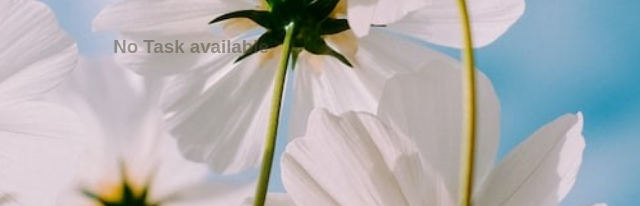
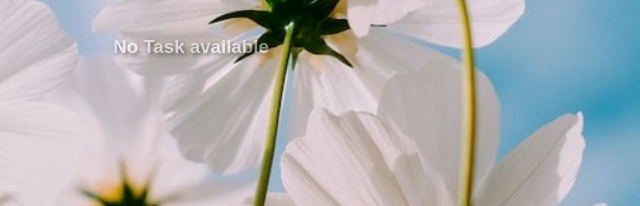
Before and after one commit to AbramKanime/to_do_list, a website built with Vite: page index.html in a window 1280 px wide. Shown: the part 235-441 px from the top of the page, 449-1089 px from the left. Built offline with nearby package versions, Linux system fonts and the light colour scheme; a web font is replaced by a local one.

Commit message:
Update index.css

```diff
--- a/index.css
+++ b/index.css
@@ -14,16 +14,6 @@ body {
     padding: 20px;
     font-family: 'Mooli', sans-serif;
   }
-
-/* body { */
-    /* font-family: 'Mooli', sans-serif;
-    padding: 20px; */
-    /* background-image: url("assets/images/flower2.jpg"); */
-    /* background-repeat: no-repeat; */
-    /* background-color: #210124;
-    color: #d5d6b6; */
-    /* background-size: 100%, 100%; */
-/* } */
 
 main {
     max-width: 750px;
@@ -84,6 +74,8 @@ select {
     color: #4B4C35;
     opacity: 0.5;
     align-self: center;
+    color: white;
+    text-shadow: 2px 2px 4px #000000;
 }
 
 .placeholder-container {
```
